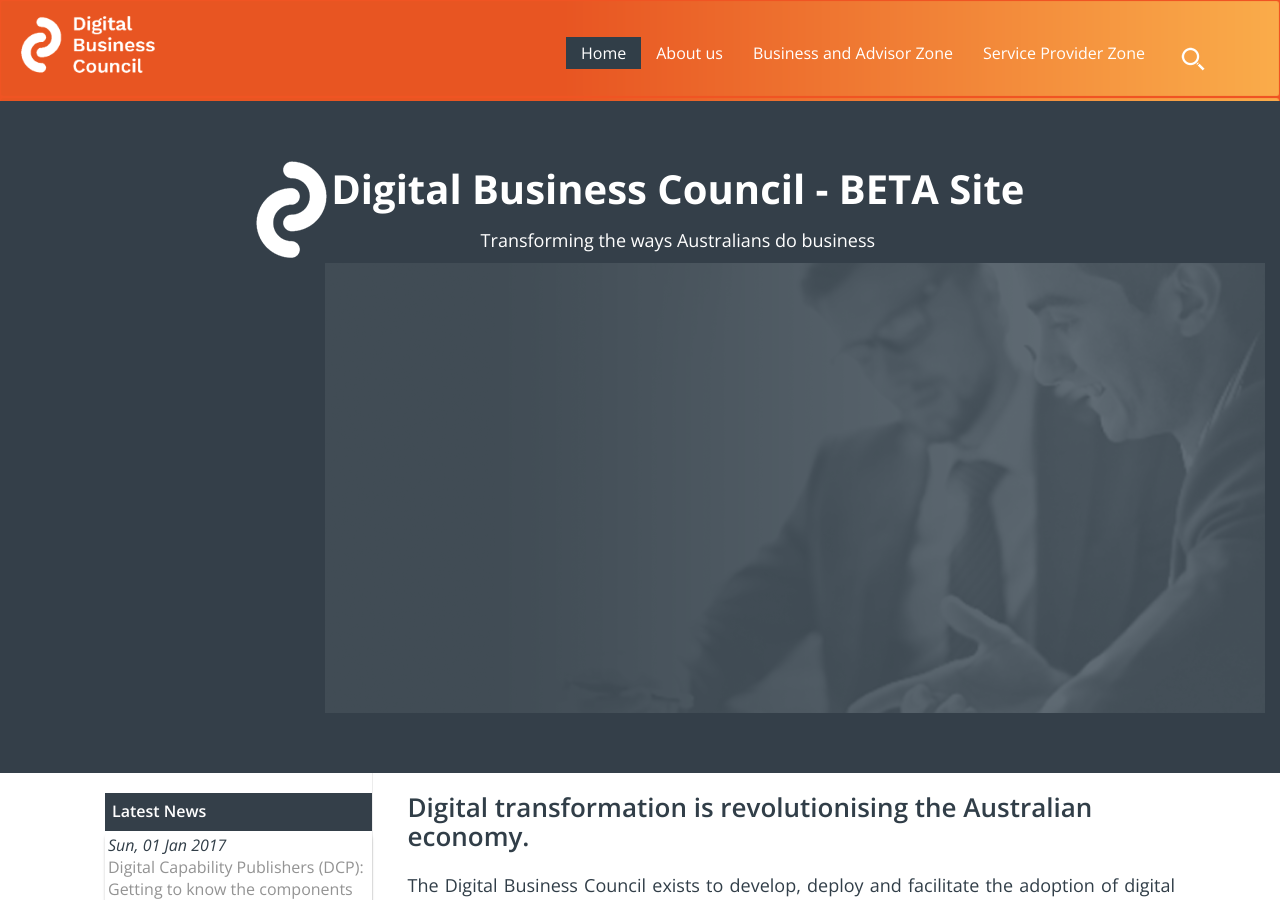
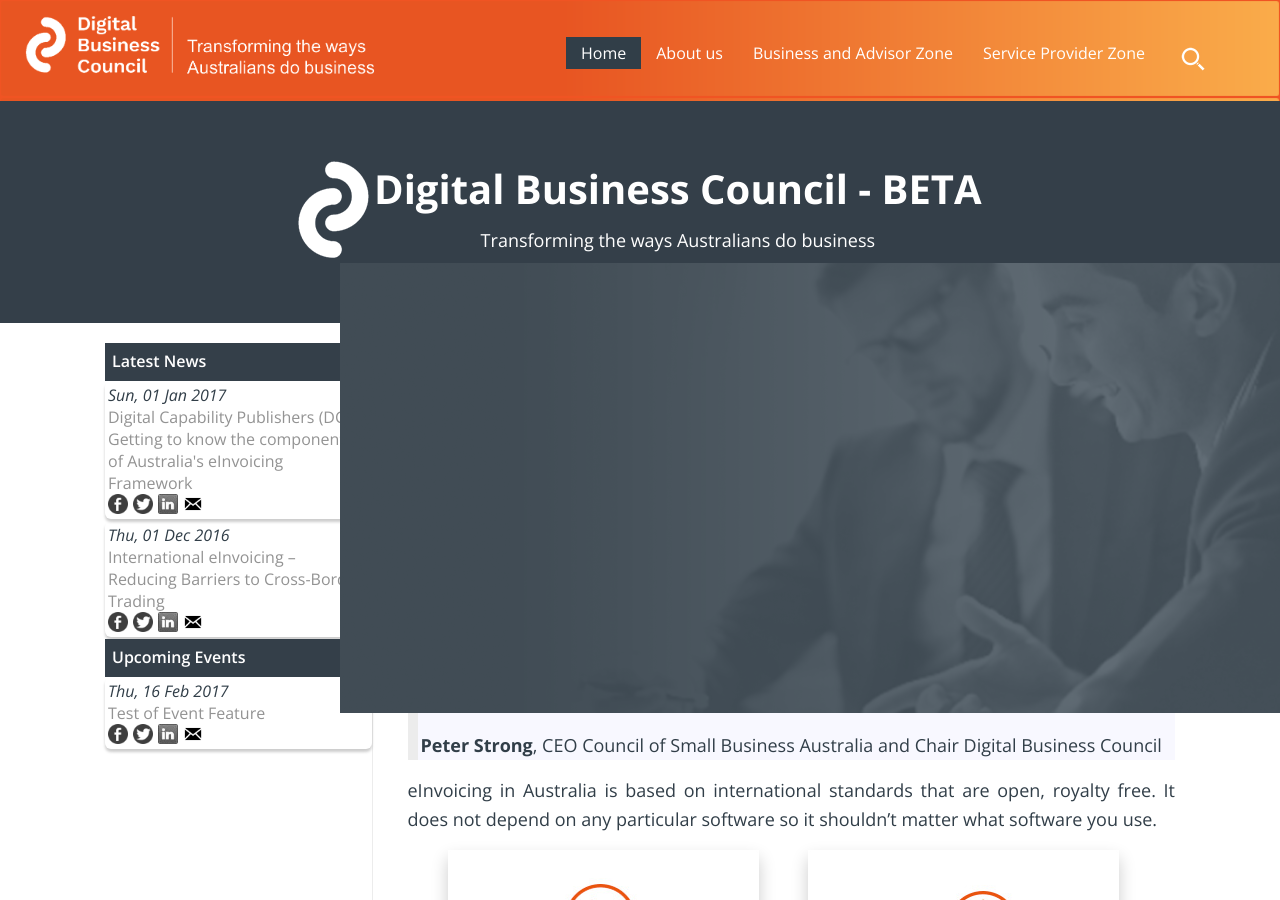
Before and after one commit to Digital-Business-Council/Digital-Business-Council.github.io, a Jekyll site: the page built from index.md, in a window 1280 px wide and 900 px high. Built offline with Jekyll 4.4.1, drawn with Linux system fonts in a browser that asks for light colours; our own code applies the rules of GitHub Pages for plain Markdown files.

Commit message:
Update header.html

```diff
--- a/_includes/header.html
+++ b/_includes/header.html
@@ -9,7 +9,7 @@
                     {% include header-menu.html %}
                 </div>
             </div>
-            <a href="/" class="logo"><img src="/images/logo-transparent.png" alt="Digital Business Council Logo" style="float: left;"></a>
+            <a href="/" class="logo"><img src="/images/Logo-tag-transparent.png" alt="Digital Business Council Logo" style="float: left;"></a>
 
 	    {% include header-menu.html %}
             {% include search-bar.html %}
@@ -19,10 +19,12 @@
         <div class="wrapper">
             <img src="/images/logo.png" alt="Digital Business Council Logo">
             <div class="header-text-box">
-                <div class="header-name">Digital Business Council - BETA Site</div>
+                <div class="header-name">Digital Business Council - BETA</div>
                 <div class="header-tagline">Transforming the ways Australians do business</div>
             </div>
-	    <img src="/images/people-overlay.png" style="float: right;">
+	    <div class="header-people-overlay">
+	    	<img src="/images/people-overlay.png" style="position:absolute; right:0px;">
+            </div>
         </div>
     </div>
 </header>
```
